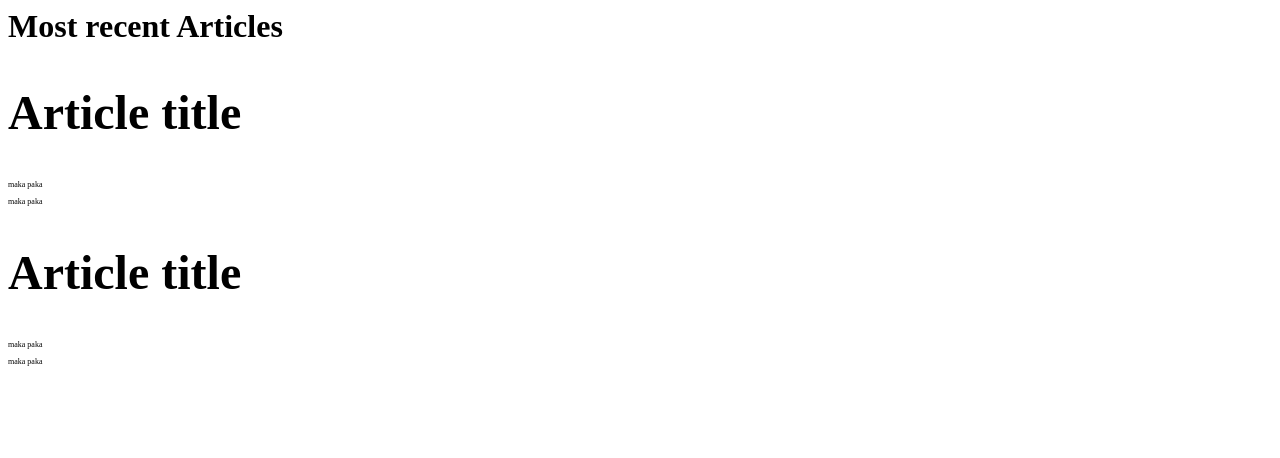
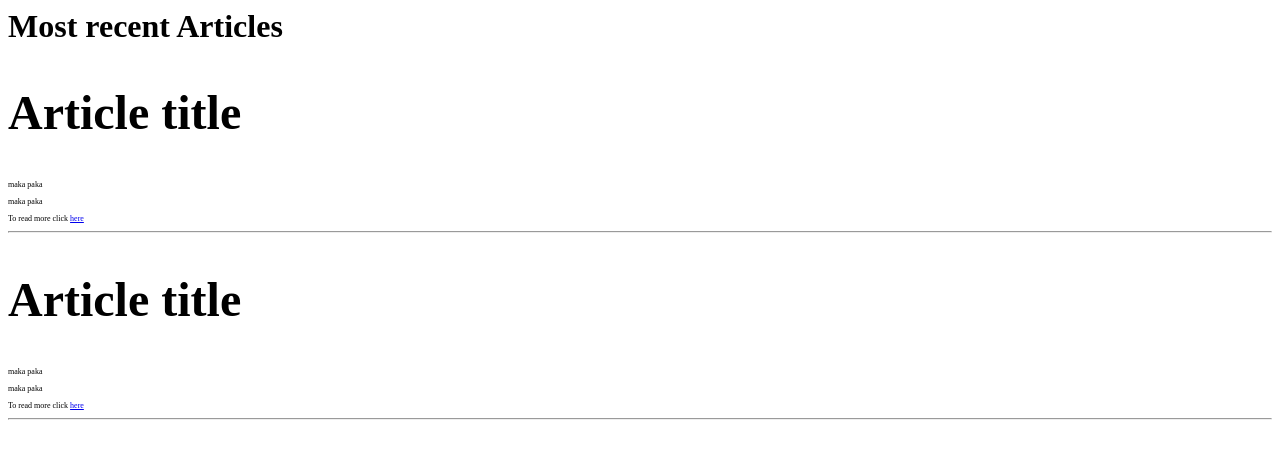
Before and after one commit to MagPtak/CSS-course, a plain HTML site: page articles.html in a window 1280 px wide. Drawn offline with Linux system fonts and the light colour scheme.

```diff
--- a/articles.html
+++ b/articles.html
@@ -18,6 +18,8 @@
                 <h2>Article title</h2>
                 <p>maka paka</p>
                 <p>maka paka</p>
+                <p>To read more click <a href="#">here</a></p>
+                <hr>
         </article>
 
 
@@ -25,6 +27,8 @@
             <h2>Article title</h2>
             <p>maka paka</p>
             <p>maka paka</p>
+            <p>To read more click <a href="#">here</a></p>
+            <hr>
         </article>
 
 
```
